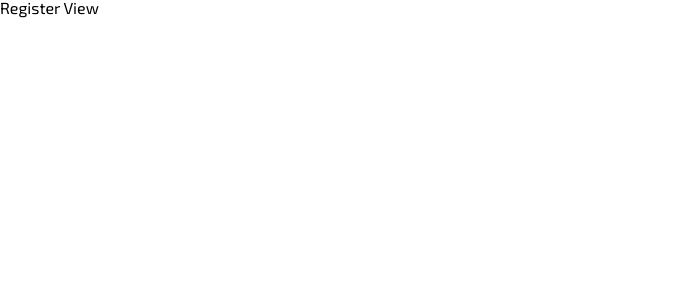
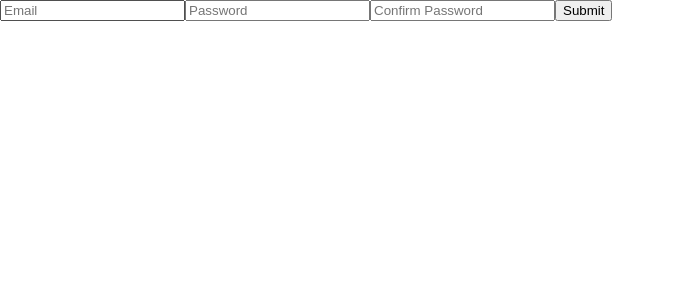
Before and after one commit to reaganforonda/learning, a React (Create React App) app: page /#/register in a window 1280 px wide. Shown: the top 300 px of the page, without its empty margins (0-675 px from the left). Built offline with nearby package versions, Linux system fonts and the light colour scheme.

Commit message:
registeration form

```diff
--- a/src/components/Register/RegisterView.js
+++ b/src/components/Register/RegisterView.js
@@ -5,13 +5,49 @@ export default class RegisterView extends React.Component{
     constructor(props) {
         super(props);
 
-        this.state={}
+        this.state={
+            email: '',
+            pw :  '',
+            confirmPW: '',
+            displayPWError: false
+        }
+
+        this.handleInputChange = this.handleInputChange.bind(this);
+        this.handleFormSubmit = this.handleFormSubmit.bind(this);
+    }
+
+    handleInputChange(e) {
+        this.setState({[e.target.name] : e.target.value})
+    }
+
+    handleFormSubmit(e){
+        e.preventDefault();
+        if(this.state.pw === this.state.confirmPW) {
+            this.setState({displayPWError: false});
+            let user ={
+                email: this.state.email,
+                pw: this.state.pw,
+                confirmPW : this.state.confirmPW
+            }
+
+            console.log(user);
+        } else {
+            this.setState({displayPWError: true});
+        }
     }
 
     render(){
         return (
             <div className='registerview'>
-                Register View
+                <form className='registerform' onSubmit={(e)=>this.handleFormSubmit(e)}>
+                    <input required={true} name='email' type='email' placeholder='Email' onChange={(e)=> this.handleInputChange(e)}/>
+                    <input required={true} name='pw' type='password' placeholder='Password' onChange={(e)=> this.handleInputChange(e)}/>
+                    <input required={true} name='confirmPW' type='password' placeholder='Confirm Password' onChange={(e)=> this.handleInputChange(e)}/>
+                    {
+                        this.state.displayPWError ? <div>Passwords Do Not Match</div> : null
+                    }
+                    <button>Submit</button>
+                </form>
             </div>
         )
     }
```
